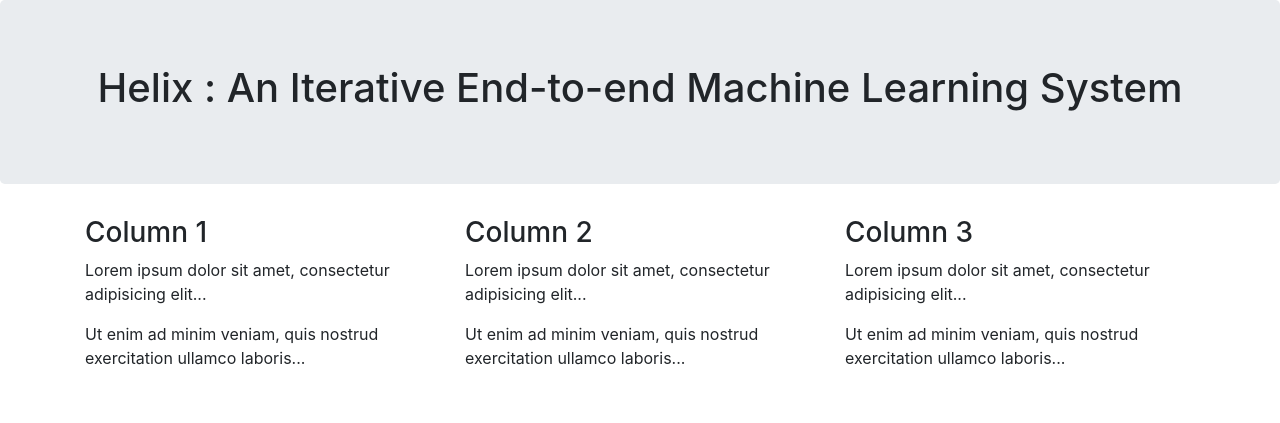
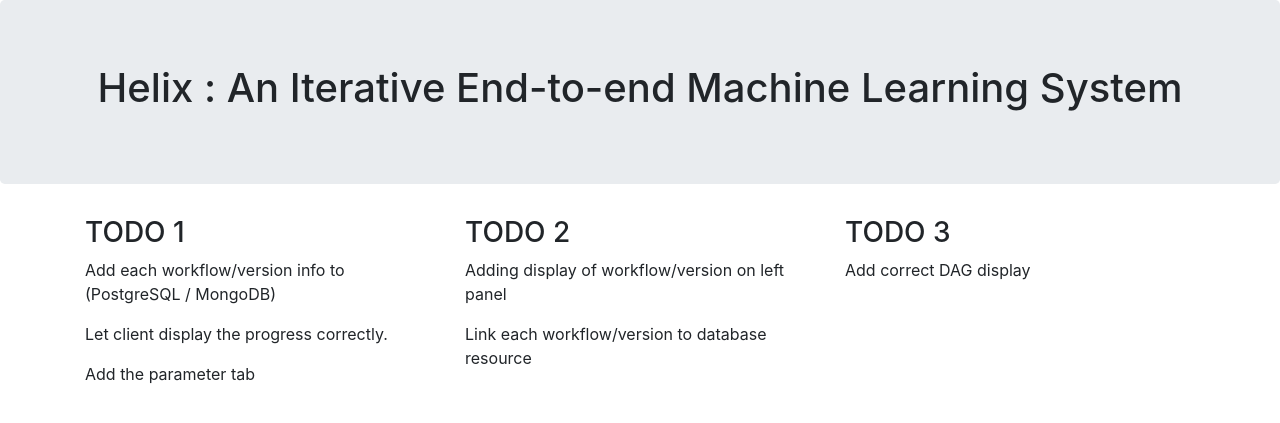
Before and after one commit to SixPlusZero/CS598_Helix_Demo, a Django app: page /ui/ in a window 1280 px wide. Shown: the part 56-479 px from the top of the page. Run offline with Django 3.2, Linux system fonts and the light colour scheme; parts of the project's set-up code (start-up, migrations or seed data) failed here and were passed over; some libraries are stand-ins or nearby versions.

Commit message:
add todo to index

```diff
--- a/ui/templates/ui/index.html
+++ b/ui/templates/ui/index.html
@@ -34,19 +34,20 @@
 <div class="container">
   <div class="row">
     <div class="col-sm-4">
-      <h3>Column 1</h3>
-      <p>Lorem ipsum dolor sit amet, consectetur adipisicing elit...</p>
-      <p>Ut enim ad minim veniam, quis nostrud exercitation ullamco laboris...</p>
+      <h3>TODO 1</h3>
+      <p>Add each workflow/version info to (PostgreSQL / MongoDB) </p>
+      <p>Let client display the progress correctly.</p>
+      <p>Add the parameter tab</p>
     </div>
     <div class="col-sm-4">
-      <h3>Column 2</h3>
-      <p>Lorem ipsum dolor sit amet, consectetur adipisicing elit...</p>
-      <p>Ut enim ad minim veniam, quis nostrud exercitation ullamco laboris...</p>
+      <h3>TODO 2</h3>
+      <p>Adding display of workflow/version on left panel</p>
+      <p>Link each workflow/version to database resource</p>
     </div>
     <div class="col-sm-4">
-      <h3>Column 3</h3>
-      <p>Lorem ipsum dolor sit amet, consectetur adipisicing elit...</p>
-      <p>Ut enim ad minim veniam, quis nostrud exercitation ullamco laboris...</p>
+      <h3>TODO 3</h3>
+      <p>Add correct DAG display</p>
+      <p></p>
     </div>
   </div>
 </div>
```
